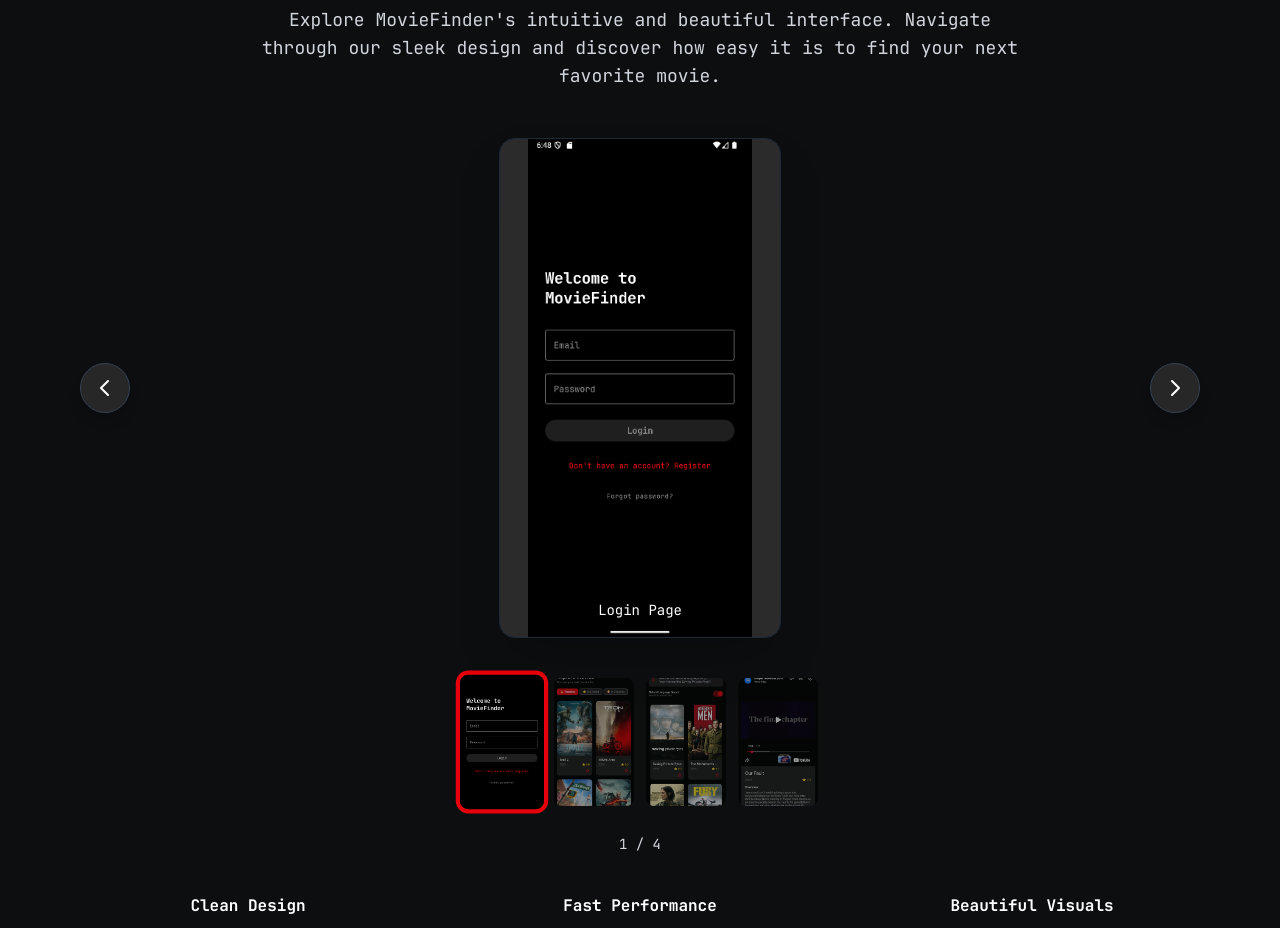
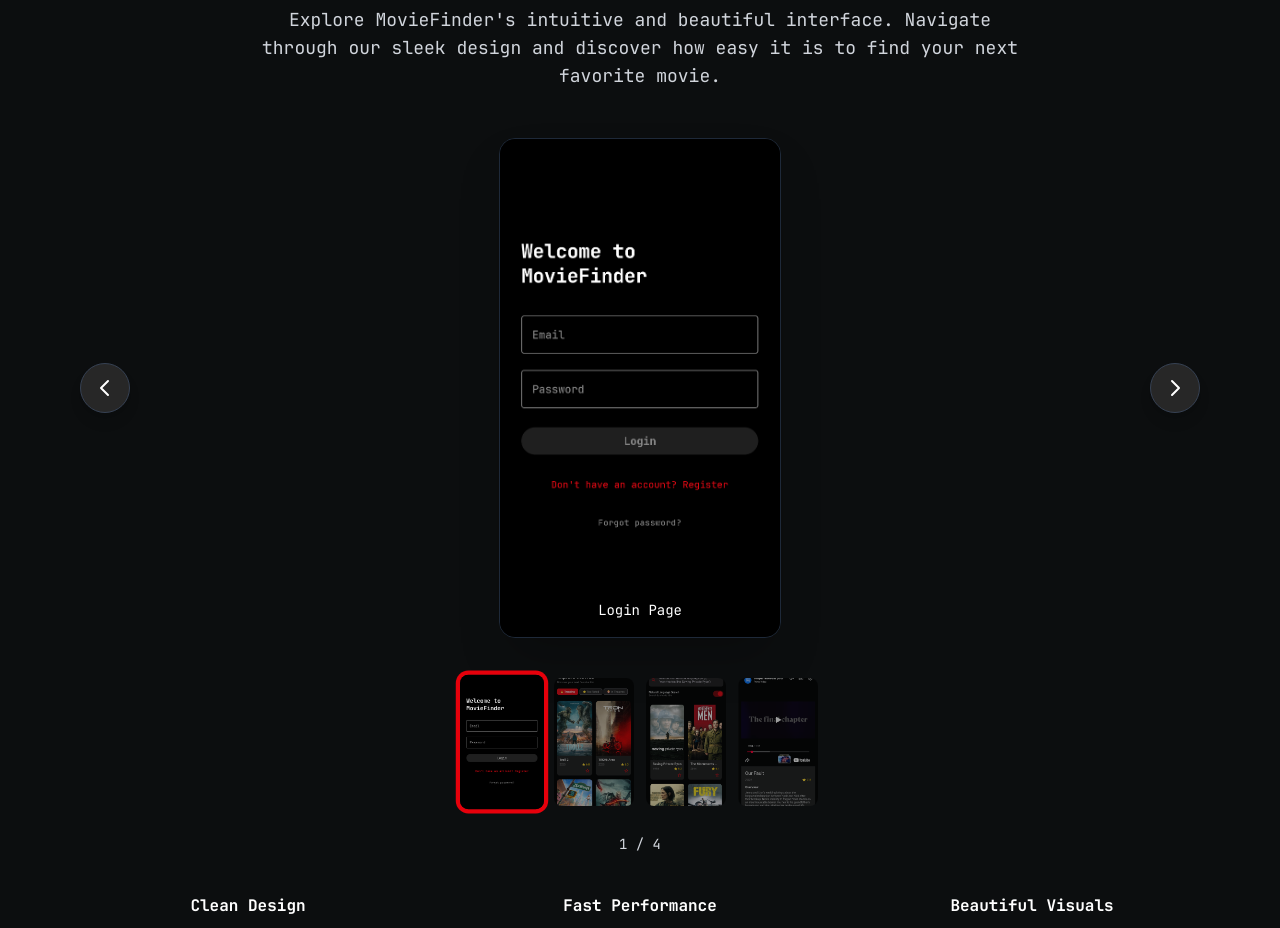
Before and after one commit to NicholasTamm/CMPT362_website, a Next.js app: page / in a window 1280 px wide. Shown: the part 2900-3828 px from the top of the page. Built offline with nearby package versions, Linux system fonts and the light colour scheme.

Commit message:
FIX [Gallery] fixed background around image and border for cleaner look

```diff
--- a/app/components/ui/ImageGallery.tsx
+++ b/app/components/ui/ImageGallery.tsx
@@ -26,14 +26,20 @@
     <div className="max-w-6xl mx-auto">
       {/* Main Image Display */}
       <div className="relative mb-6">
-        <div className="relative aspect-[9/16] max-h-[500px] mx-auto bg-[var(--component-background)] rounded-2xl overflow-hidden shadow-2xl border border-gray-800">
+        {/* layout only */}
+        <div className="relative aspect-[9/16] max-h-[500px] mx-auto">
+          {/* border + clipping (tight around image) */}
+          <div className="relative w-full h-full rounded-2xl overflow-hidden border border-gray-800">
             <Image
               src={images[selectedImage].src}
               alt={images[selectedImage].alt}
               fill
-            className="object-contain"
+              className="object-cover"
               priority={selectedImage === 0}
             />
+        </div>
+        {/* shadow outside the border */}
+        <div className="pointer-events-none absolute inset-0 rounded-2xl shadow-2xl" />
       </div>
 
         {/* Navigation Arrows */}
```
Lines whose indentation alone changed are shown as unchanged.
